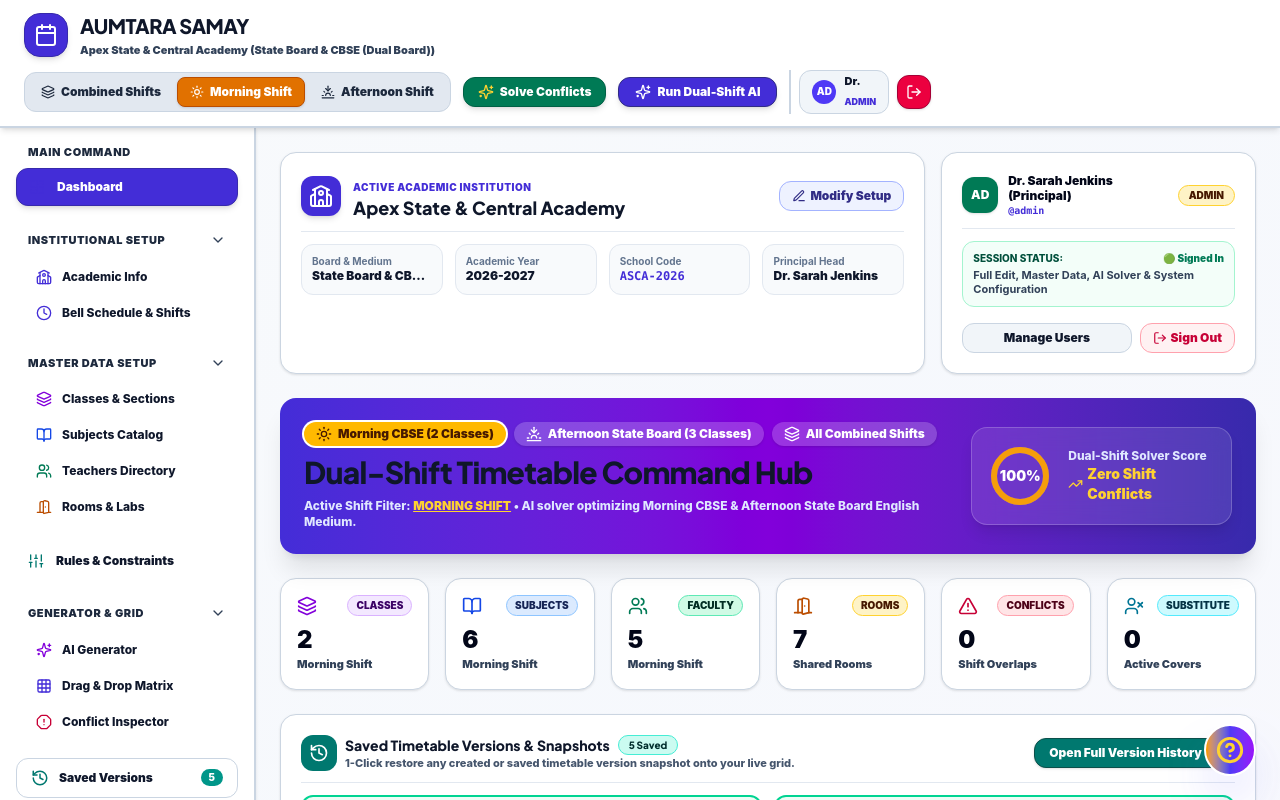
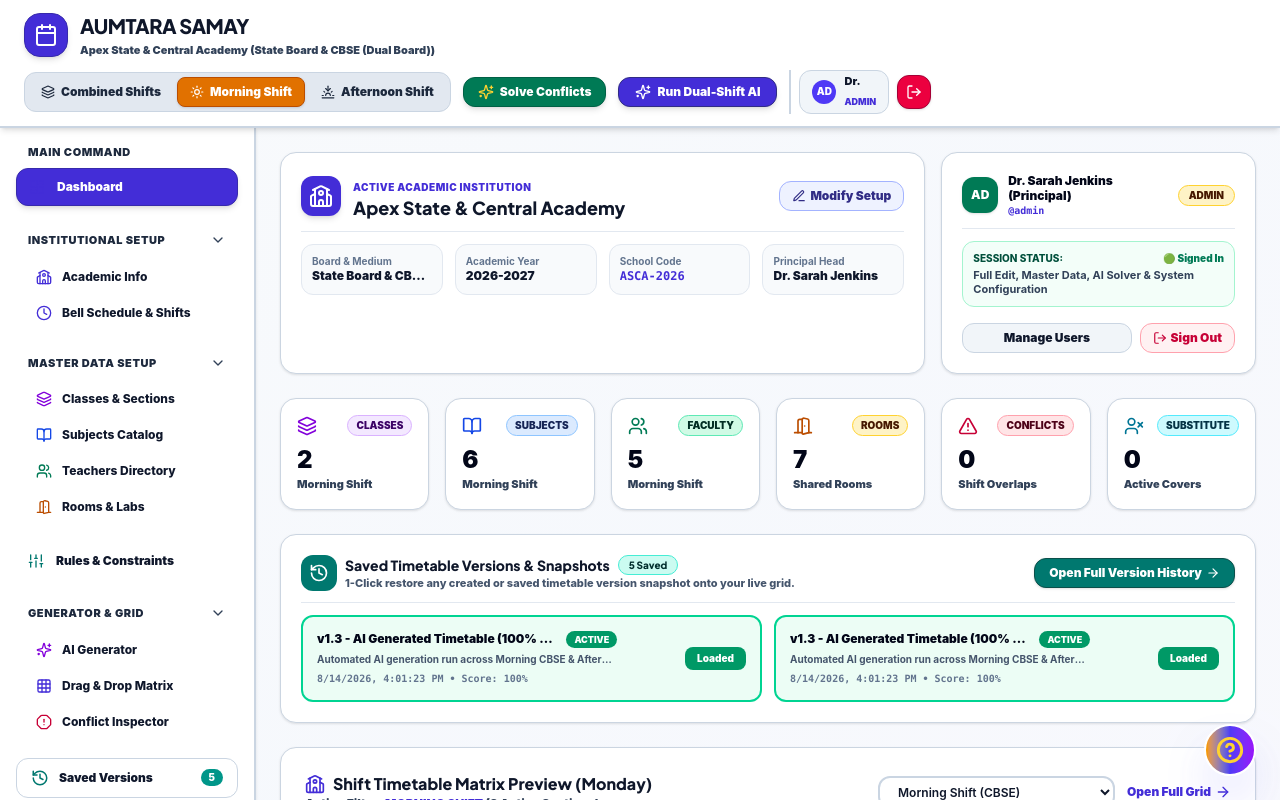
Before and after one commit to megabytes1-eng/Aumtara-Sumay, a React (Vite) app: page / in a window 1280 px wide. Shown: the top 800 px of the page. Built offline with nearby package versions, Linux system fonts and the light colour scheme.

Commit message:
Removed blue gradient Dual-Shift Timetable Command Hub banner card from Dashboard

```diff
--- a/src/components/Dashboard.jsx
+++ b/src/components/Dashboard.jsx
@@ -185,94 +185,6 @@ export default function Dashboard() {
               <LogOut className="h-3.5 w-3.5" />
               <span>Sign Out</span>
             </button>
-          </div>
-        </div>
-      </div>
-
-      {/* Welcome Banner & Dual Shift Info */}
-      <div className="relative overflow-hidden rounded-2xl p-6 bg-gradient-to-r from-indigo-700 via-purple-700 to-indigo-800 text-white shadow-xl">
-        <div className="flex flex-col md:flex-row md:items-center justify-between gap-6 relative z-10">
-          <div className="space-y-2">
-            <div className="flex flex-wrap items-center gap-2">
-              <button
-                onClick={() => {
-                  setSelectedShiftFilter('Morning Shift');
-                  showToast('Filtered view to Morning Shift (CBSE)', 'info');
-                }}
-                className={`px-3 py-1 rounded-full text-xs font-black shadow flex items-center space-x-1.5 cursor-pointer transition-all hover:scale-105 ${
-                  selectedShiftFilter === 'Morning Shift'
-                    ? 'bg-amber-400 text-amber-950 ring-2 ring-white'
-                    : 'bg-white/20 text-white hover:bg-white/30'
-                }`}
-              >
-                <Sun className="h-4 w-4" />
-                <span>Morning CBSE ({morningClassesCount} Classes)</span>
-              </button>
-
-              <button
-                onClick={() => {
-                  setSelectedShiftFilter('Afternoon Shift');
-                  showToast('Filtered view to Afternoon Shift (State Board)', 'info');
-                }}
-                className={`px-3 py-1 rounded-full text-xs font-black shadow flex items-center space-x-1.5 cursor-pointer transition-all hover:scale-105 ${
-                  selectedShiftFilter === 'Afternoon Shift'
-                    ? 'bg-purple-300 text-purple-950 ring-2 ring-white'
-                    : 'bg-white/20 text-white hover:bg-white/30'
-                }`}
-              >
-                <Sunset className="h-4 w-4" />
-                <span>Afternoon State Board ({afternoonClassesCount} Classes)</span>
-              </button>
-
-              <button
-                onClick={() => {
-                  setSelectedShiftFilter('All Shifts');
-                  showToast('Switched to Combined Shifts view', 'info');
-                }}
-                className={`px-3 py-1 rounded-full text-xs font-black shadow flex items-center space-x-1.5 cursor-pointer transition-all hover:scale-105 ${
-                  selectedShiftFilter === 'All Shifts'
-                    ? 'bg-emerald-400 text-emerald-950 ring-2 ring-white'
-                    : 'bg-white/20 text-white hover:bg-white/30'
-                }`}
-              >
-                <Layers className="h-4 w-4" />
-                <span>All Combined Shifts</span>
-              </button>
-            </div>
-
-            <h1 className="text-2xl md:text-3xl font-black text-white tracking-tight">
-              Dual-Shift Timetable Command Hub
-            </h1>
-            <p className="text-xs text-indigo-100 max-w-2xl font-extrabold">
-              Active Shift Filter: <strong className="text-amber-300 uppercase underline">{selectedShiftFilter}</strong> • AI solver optimizing Morning CBSE & Afternoon State Board English Medium.
-            </p>
-          </div>
-
-          <div className="flex items-center space-x-4 bg-white/10 backdrop-blur-md p-4 rounded-2xl border border-white/20 shadow-lg">
-            <div className="relative flex items-center justify-center">
-              <svg className="w-16 h-16 transform -rotate-90">
-                <circle cx="32" cy="32" r="26" stroke="rgba(255,255,255,0.2)" strokeWidth="6" fill="transparent" />
-                <circle
-                  cx="32"
-                  cy="32"
-                  r="26"
-                  stroke="#f59e0b"
-                  strokeWidth="6"
-                  fill="transparent"
-                  strokeDasharray="163.3"
-                  strokeDashoffset={163.3 - (163.3 * optimizationScore) / 100}
-                  className="transition-all duration-1000 ease-out"
-                />
-              </svg>
-              <span className="absolute text-sm font-black text-white">{optimizationScore}%</span>
-            </div>
-            <div>
-              <p className="text-xs text-indigo-100 font-extrabold">Dual-Shift Solver Score</p>
-              <p className="text-sm font-black text-amber-300 flex items-center space-x-1">
-                <TrendingUp className="h-4 w-4" />
-                <span>{conflicts.length === 0 ? 'Zero Shift Conflicts' : `${conflicts.length} Overlaps`}</span>
-              </p>
-            </div>
           </div>
         </div>
       </div>
```
